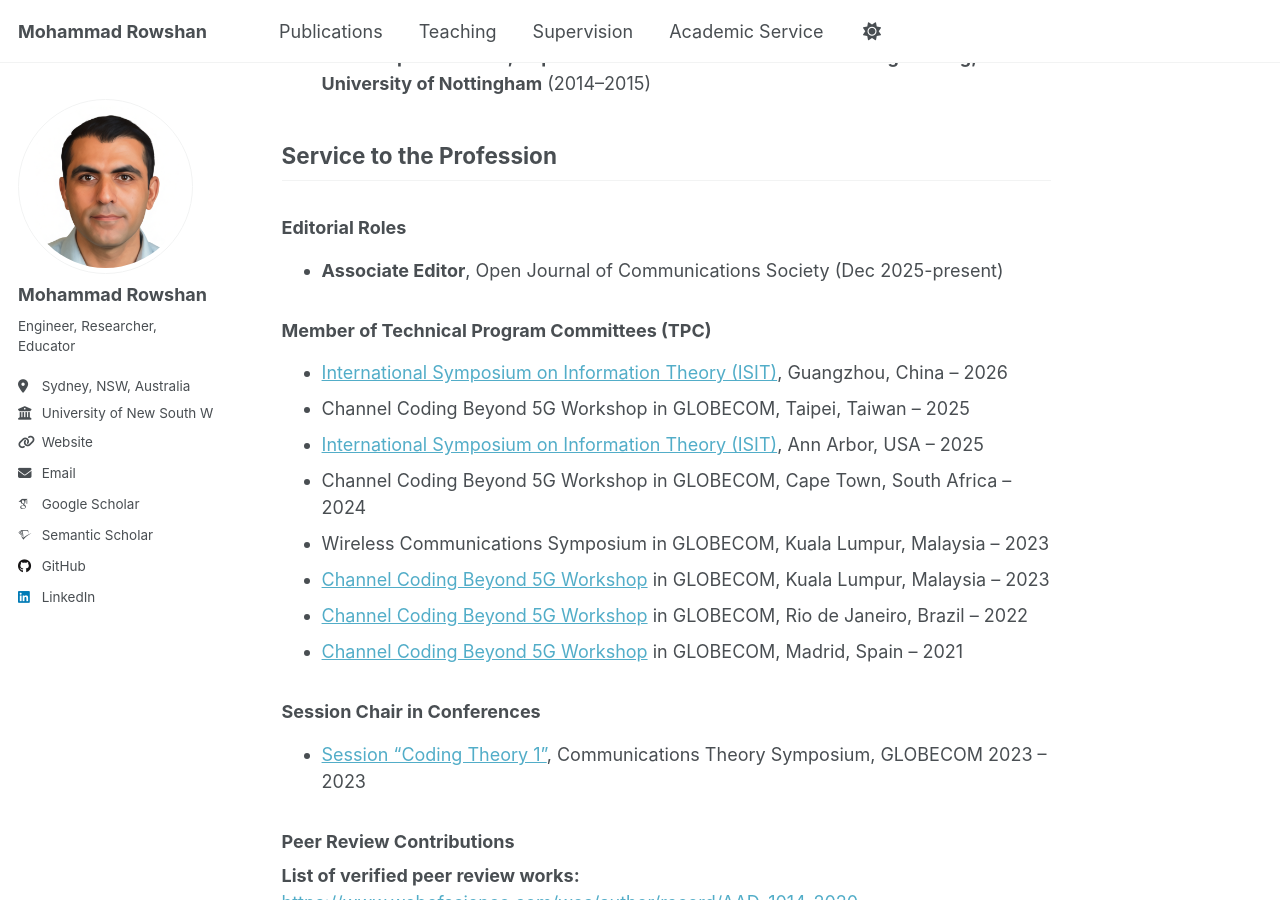
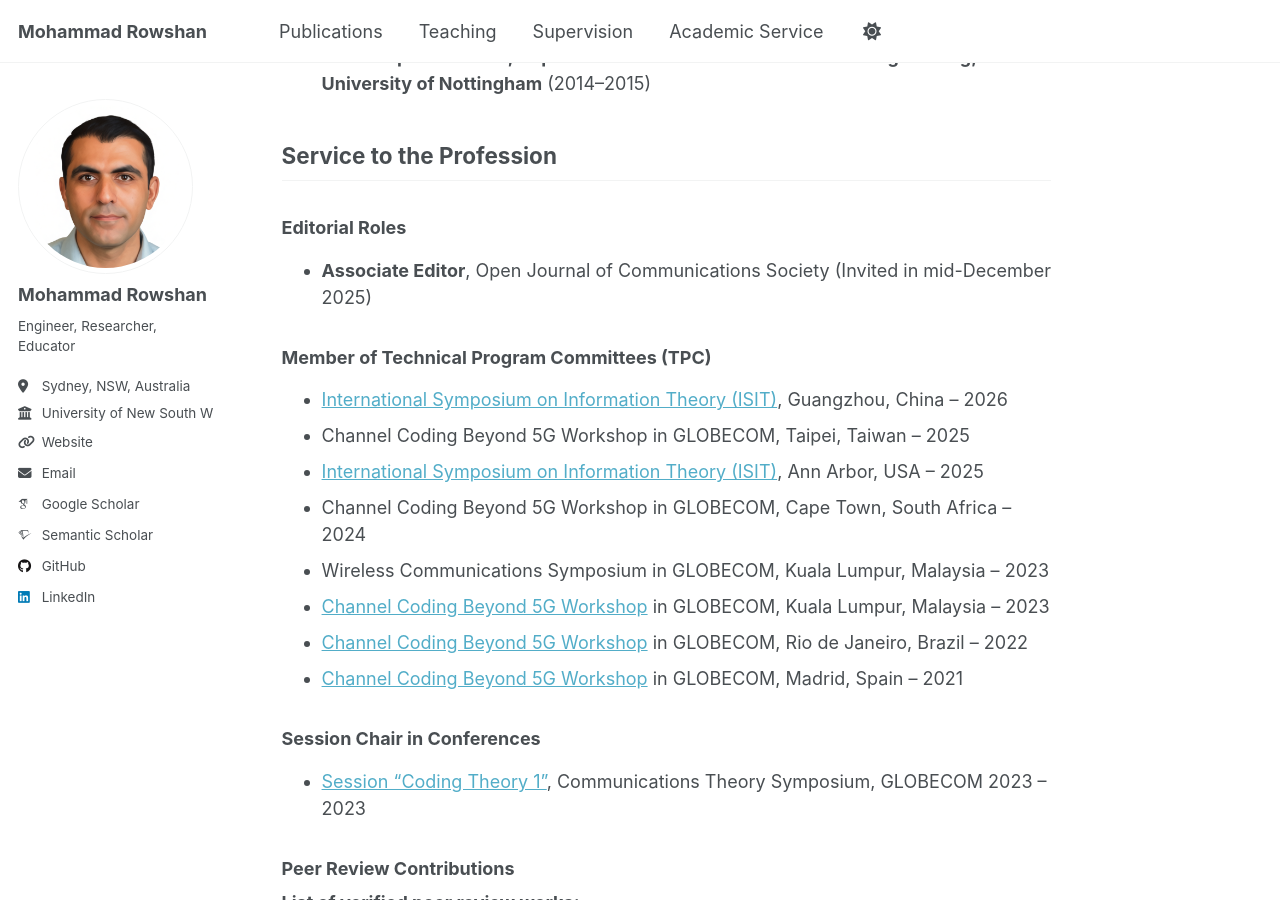
Before and after one commit to mohammad-rowshan/mohammad-rowshan.github.io, a Jekyll site: the page built from _pages/academic-services.md, in a window 1280 px wide and 900 px high, scrolled down 618 px. Built offline with Jekyll 4.4.1, drawn with Linux system fonts in a browser that asks for light colours; some web fonts are replaced; a script that is not in the unit is left out; comment, search, counter and statistics services are not loaded.

Commit message:
Update academic-services.md

```diff
--- a/_pages/academic-services.md
+++ b/_pages/academic-services.md
@@ -24,7 +24,7 @@ author_profile: true
 ## Service to the Profession
 ### Editorial Roles
 
-  - **Associate Editor**, Open Journal of Communications Society (Dec 2025-present)
+  - **Associate Editor**, Open Journal of Communications Society (Invited in mid-December 2025)
 
 
 
```
